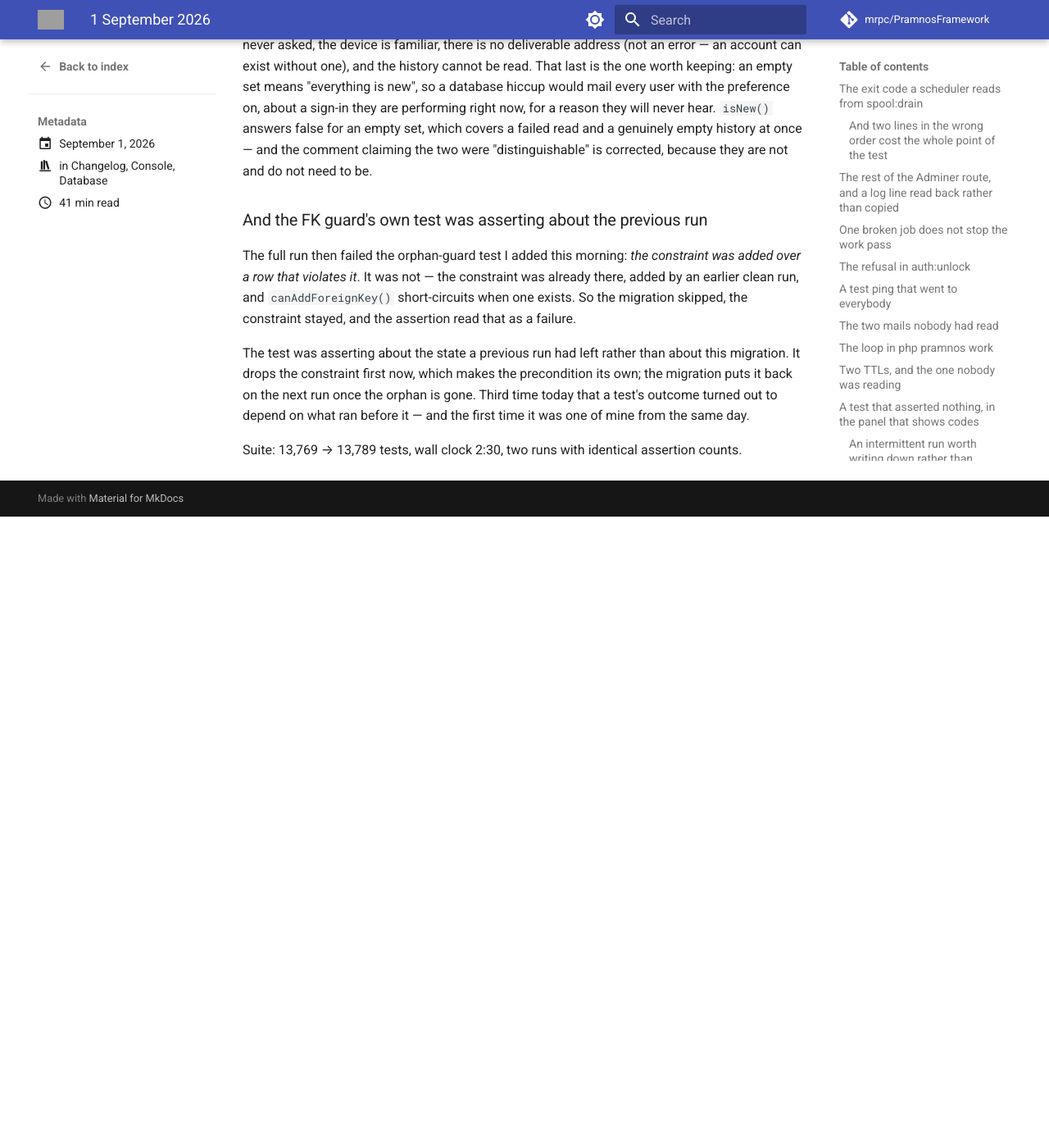
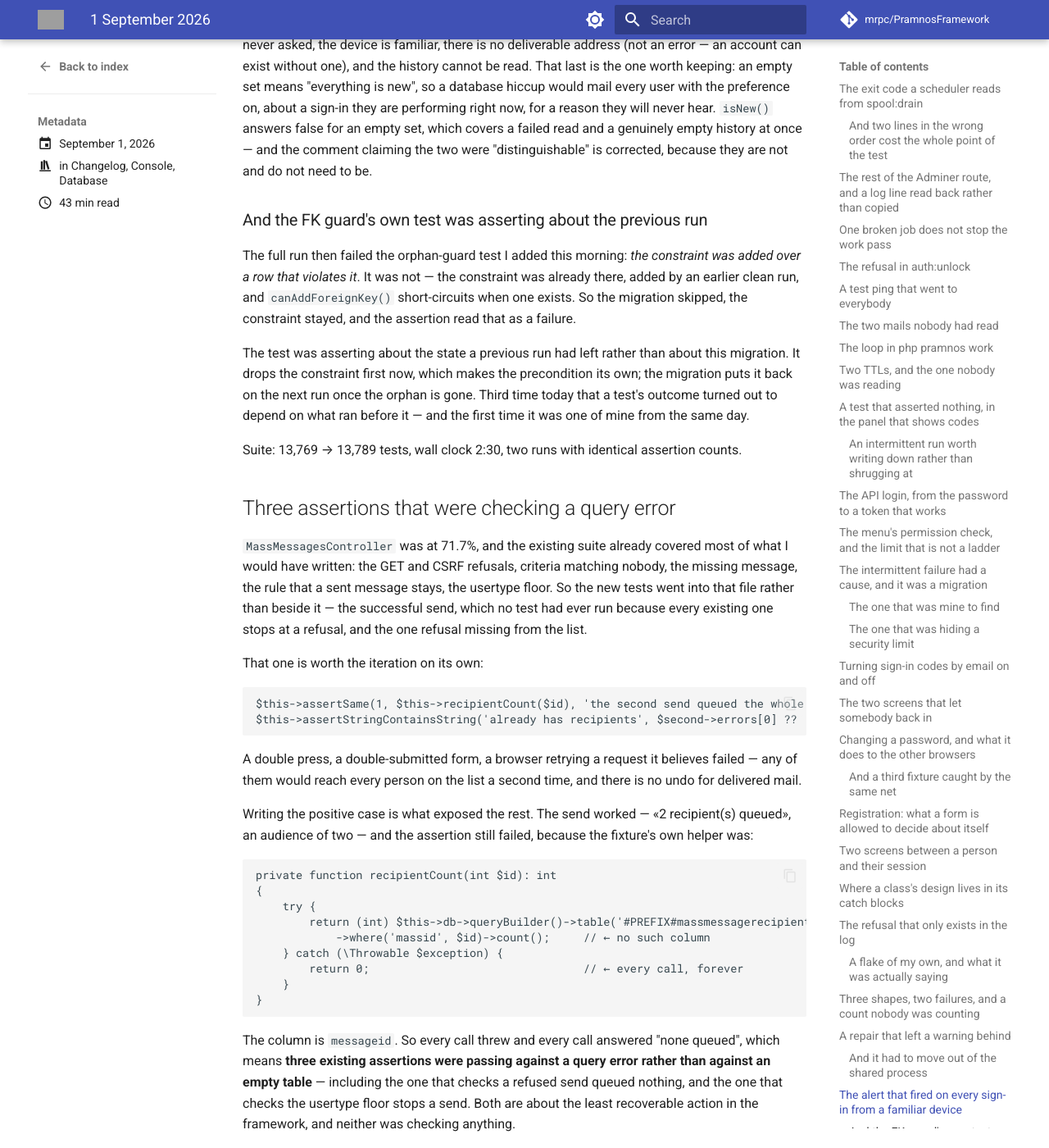
Before and after one commit to mrpc/PramnosFramework, an MkDocs documentation site: the page built from docs/version-history/posts/2026-09-01.md, in a window 1280 px wide and 1400 px high, scrolled down 25290 px. Shown: the whole window at 82% size. Built offline with MkDocs 1.6.1 and Material for MkDocs 9.7.7, drawn with Linux system fonts in a browser that asks for light colours; comment, search, counter and statistics services are not loaded; before the commit the page ends 25920 px from its top, so only the background shows below that; some of the changed text lies outside the part shown; grey boxes are pictures that could not be loaded.

Commit message:
test(messaging): the mass-message send, and a fixture that asserted nothing
The existing suite already covered the refusals — GET, CSRF, criteria matching
nobody, missing message, sent-message-kept, the usertype floor — so these go into
that file rather than beside it: the successful send, which no test had run
because every existing one stops at a refusal, and the double-send refusal, which
was missing. A double press or a retried request would otherwise reach every
person on the list a second time.

Writing the positive case exposed the rest. `recipientCount()` queried a `massid`
column that does not exist, inside a `catch` that returned 0 — so every call threw
and every call answered "none queued", and three existing assertions were passing
against a query error rather than against an empty table, including the one that
checks a refused send queued nothing and the one that checks the floor stops a
send. The column is `messageid`; the catch is gone. The teardown had the same
wrong column, so recipient rows were never cleaned up either.

Also asserts that naming an account in `only_ids` does not get it past the
validated/active filters — a send to an unvalidated address is a bounce, and
bounces are counted against the domain.

Plus the three screens with real data, including that one asked for a missing
message goes back to the list rather than opening a blank compose form the
operator would fill in and save as new.

````diff
--- a/docs/version-history/posts/2026-09-01.md
+++ b/docs/version-history/posts/2026-09-01.md
@@ -1084,3 +1084,57 @@ the next run once the orphan is gone. Third time today that a test's outcome tur
 on what ran before it — and the first time it was one of mine from the same day.
 
 Suite: 13,769 → 13,789 tests, wall clock 2:30, two runs with identical assertion counts.
+
+## Three assertions that were checking a query error
+
+`MassMessagesController` was at 71.7%, and the existing suite already covered most of what I would
+have written: the GET and CSRF refusals, criteria matching nobody, the missing message, the rule
+that a sent message stays, the usertype floor. So the new tests went into that file rather than
+beside it — the successful send, which no test had ever run because every existing one stops at a
+refusal, and the one refusal missing from the list.
+
+That one is worth the iteration on its own:
+
+```php
+$this->assertSame(1, $this->recipientCount($id), 'the second send queued the whole list again');
+$this->assertStringContainsString('already has recipients', $second->errors[0] ?? '');
+```
+
+A double press, a double-submitted form, a browser retrying a request it believes failed — any of
+them would reach every person on the list a second time, and there is no undo for delivered mail.
+
+Writing the positive case is what exposed the rest. The send worked — «2 recipient(s) queued», an
+audience of two — and the assertion still failed, because the fixture's own helper was:
+
+```php
+private function recipientCount(int $id): int
+{
+    try {
+        return (int) $this->db->queryBuilder()->table('#PREFIX#massmessagerecipients')
+            ->where('massid', $id)->count();     // ← no such column
+    } catch (\Throwable $exception) {
+        return 0;                                // ← every call, forever
+    }
+}
+```
+
+The column is `messageid`. So every call threw and every call answered "none queued", which means
+**three existing assertions were passing against a query error rather than against an empty table**
+— including the one that checks a refused send queued nothing, and the one that checks the usertype
+floor stops a send. Both are about the least recoverable action in the framework, and neither was
+checking anything.
+
+The teardown had the same wrong column, so the recipient rows were never removed either: a cleanup
+that threw, was swallowed, and looked exactly like a cleanup with nothing to do.
+
+The `catch` is gone. A fixture that swallows a query error asserts nothing, quietly, for as long as
+nobody writes the positive case — and this is the fourth time today that a test's silence turned out
+to be the finding.
+
+One more assertion came out of reading the audience resolver: naming an account explicitly does not
+get it past the safety filters. `only_ids` is applied as a filter rather than instead of the rest,
+so "send this to these three people" cannot become a way to mail an account somebody switched off
+or one whose address was never validated — and a send to an unvalidated address is a bounce, which
+is counted against the domain that produced it.
+
+Suite: 13,789 → 13,803 tests, wall clock 2:30. Total coverage 91.79% → 92.05% before this file.
````
Also changed, not shown: 1 other file.
